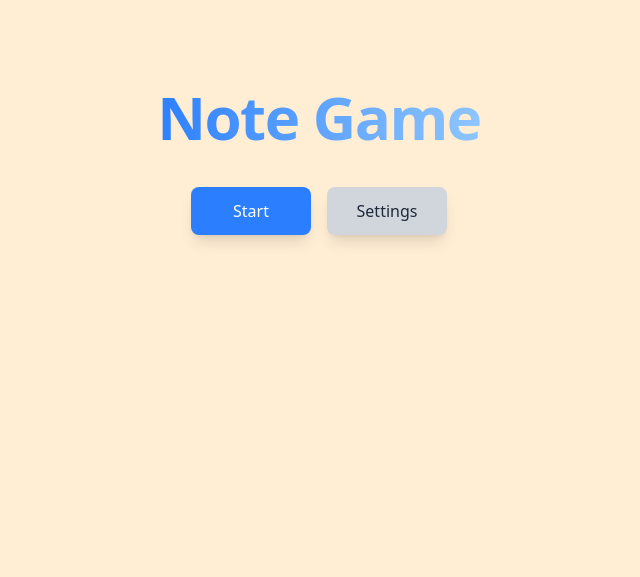
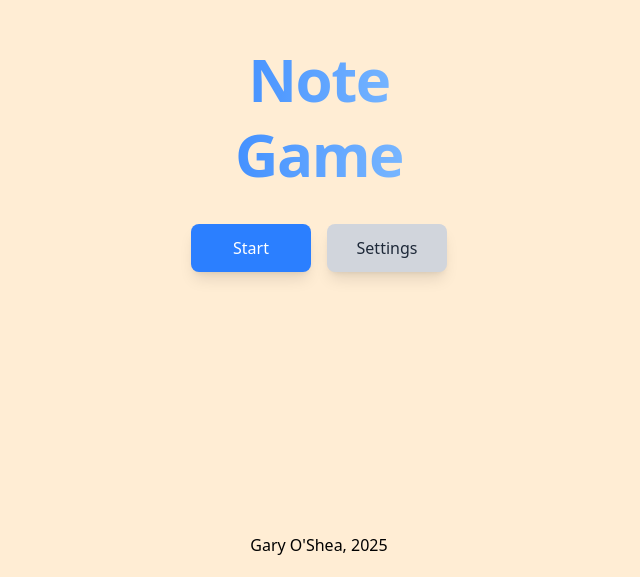
Before and after one commit to ConForza/Note-game, a React (Vite) app: page / in a window 1280 px wide. Shown: the part 223-800 px from the top of the page, without its empty margins (321-961 px from the left). Built offline with nearby package versions, Linux system fonts and the light colour scheme.

Commit message:
Add footer, fix image margins

```diff
--- a/src/App.jsx
+++ b/src/App.jsx
@@ -23,7 +23,8 @@ function App() {
   }
 
   return (
-    <div className="min-h-dvh min-w-85 bg-orange-100 flex flex-col items-center justify-center">
+    <div className="h-dvh w-dvw bg-orange-100 flex flex-col items-center justify-center">
+      <div className="w-90 p-6 flex justify-center">
         {route === "quiz" && (
           <QuizPage
             noteSettings={noteSettings}
@@ -31,6 +32,7 @@ function App() {
           />
         )}
         {route === "menu" && (
+          <>
             <div className="text-center">
               <h1 className="text-4xl sm:text-5xl md:text-6xl font-bold leading-tight tracking-tight bg-gradient-to-r from-blue-500 to-blue-300 text-transparent bg-clip-text mb-8">
                 Note Game
@@ -50,16 +52,17 @@ function App() {
                 </button>
               </div>
             </div>
+            <footer>Gary O'Shea, 2025</footer>
+          </>
         )}
         {route === "settings" && (
-        <div className="my-20">
           <Settings
             handleSettingsChange={handleSettingsChange}
             handleRestartQuiz={() => handleRoute("menu")}
             settings={noteSettings}
           />
+        )}
       </div>
-      )}
     </div>
   );
 }
--- a/src/components/Quiz.jsx
+++ b/src/components/Quiz.jsx
@@ -20,9 +20,9 @@ export default function Quiz({
         />
       </div>
       <div className="flex flex-col gap-6">
-        <div className="flex flex-row justify-center h-45 max-w-75">
+        <div className="flex flex-row justify-center h-50 min-w-full bg-white rounded-lg">
           <img
-            className="rounded-lg self-center"
+            className="self-center"
             src={`./${chosenNote.type}-${chosenNote.id}.png`}
           ></img>
         </div>
--- a/src/components/QuizPage.jsx
+++ b/src/components/QuizPage.jsx
@@ -125,7 +125,7 @@ function QuizPage({ noteSettings, handleRestartQuiz }) {
   }, []);
 
   return (
-    <div className="flex flex-col gap-3">
+    <div className="flex flex-col w-full">
       <div className="w-auto text-center">
         <h1 className="mb-2 text-4xl sm:text-5xl md:text-6xl font-bold leading-tight tracking-tight bg-gradient-to-r from-blue-500 to-blue-300 text-transparent bg-clip-text">
           Note Game
--- a/src/components/Settings.jsx
+++ b/src/components/Settings.jsx
@@ -6,7 +6,6 @@ export default function Settings({
   handleRestartQuiz,
 }) {
   return (
-    <div className="w-100 p-6 flex justify-center">
     <div className="bg-white p-6 rounded-lg shadow-lg w-full">
       <h2 className="text-2xl font-bold text-gray-800 mb-4">Settings</h2>
 
@@ -70,6 +69,5 @@ export default function Settings({
         </div>
       </div>
     </div>
-    </div>
   );
 }
--- a/src/index.css
+++ b/src/index.css
@@ -11,15 +11,15 @@ body {
 }
 
 .correct-answer {
-  background-color: #6bd090; /* Green */
+  background-color: #6bd090;
 }
 
 .incorrect-answer {
-  background-color: #f06f6f; /* Red */
+  background-color: #f06f6f;
 }
 
 .highlight-answer {
-  outline: 0.3em solid #22c55e; /* Green */
+  outline: 0.3em solid #22c55e;
   outline-offset: -0.3em;
 }
 
@@ -39,7 +39,7 @@ button:hover:enabled {
 
 button:focus-visible {
   outline: none;
-  box-shadow: 0 0 0 2px #3b82f6; /* Blue shadow when focused */
+  box-shadow: 0 0 0 2px #3b82f6;
 }
 
 #modal {
@@ -54,3 +54,11 @@ select {
   outline: none;
   background-color: #f9fafb;
 }
+
+footer {
+  position: fixed;
+  bottom: 0;
+  padding: 20px;
+  width: 100dvw;
+  text-align: center;
+}
```
Lines whose indentation alone changed are shown as unchanged.
